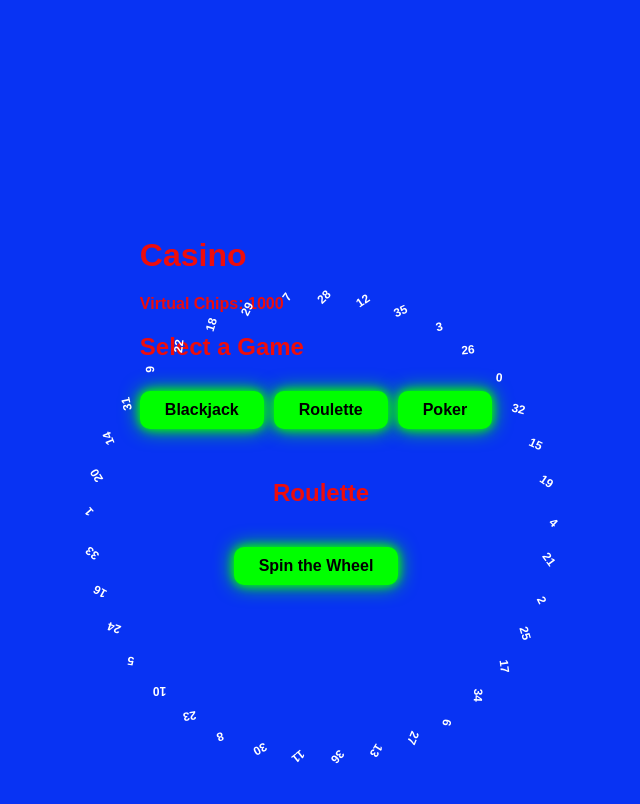
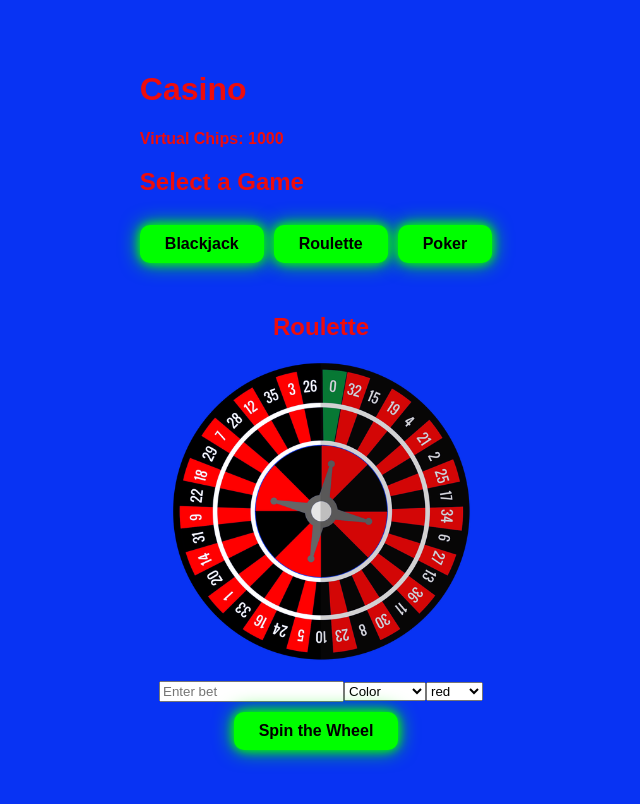
Before and after one commit to l3ofspades/Casino-Simulator, a React (Vite) app in the folder casino-simulation/: page /blackjack in a window 1280 px wide. Both pictures are taken after a click on the button "Roulette". Shown: the top 804 px of the page, without its empty margins (319-959 px from the left). Built offline with nearby package versions, Linux system fonts and the light colour scheme.

Commit message:
Roulette Complete

```diff
--- a/casino-simulation/src/components/Game.jsx
+++ b/casino-simulation/src/components/Game.jsx
@@ -18,9 +18,10 @@ function Game() {
       <GameSelector onGameSelect={setSelectedGame} />
 
 
-      {selectedGame === 'blackjack' && <Blackjack />}
-      {selectedGame === 'roulette' && <Roulette />}
-     {selectedGame === 'poker' && <Poker />}
+      {selectedGame === 'blackjack' && <Blackjack chips={chips} setChips={setChips} />}
+      {selectedGame === 'roulette' && <Roulette chips={chips} setChips={setChips} />}
+      {selectedGame === 'poker' && <Poker chips={chips} setChips={setChips} />}
+
 
 
  </div>
--- a/casino-simulation/src/components/Roulette.jsx
+++ b/casino-simulation/src/components/Roulette.jsx
@@ -1,5 +1,6 @@
 import React, { useState } from 'react';
 import './Roulette.css';
+
 const numbers = [
   { number: 0, color: 'green' }, { number: 32, color: 'red' }, { number: 15, color: 'black' },
   { number: 19, color: 'red' }, { number: 4, color: 'black' }, { number: 21, color: 'red' },
@@ -16,15 +17,26 @@ const numbers = [
   { number: 26, color: 'black' },
 ];
 
-export default function Roulette() {
+export default function Roulette({ chips, setChips }) {
   const [angle, setAngle] = useState(0);
   const [spinning, setSpinning] = useState(false);
   const [result, setResult] = useState(null);
+  const [bet, setBet] = useState('');
+  const [betType, setBetType] = useState('color'); // color, number, evenodd, lowhigh
+  const [choice, setChoice] = useState('red');
+  const [message, setMessage] = useState('');
 
   const spinWheel = () => {
-    if (spinning) return;
+    const betAmount = parseInt(bet);
+    if (!betAmount || betAmount <= 0 || betAmount > chips) {
+      setMessage('Please place a valid bet.');
+      return;
+    }
 
     const randomIndex = Math.floor(Math.random() * numbers.length);
+    const landedNumber = numbers[randomIndex];
+
+    // Spin animation
     const segmentAngle = 360 / numbers.length;
     const spins = 5;
     const newAngle = 360 * spins + randomIndex * segmentAngle + segmentAngle / 2;
@@ -33,45 +45,90 @@ export default function Roulette() {
     setAngle(newAngle);
 
     setTimeout(() => {
-      setResult(numbers[randomIndex]);
+      setResult(landedNumber);
+
+      let winnings = 0
+      switch (betType) {
+        case 'color':
+          if (choice === landedNumber.color) winnings = choice === 'green' ? betAmount * 14 : betAmount * 2;
+          break;
+          case 'number':
+            if (parseInt(choice) === landedNumber.number) winnings = betAmount * 36;
+            break;
+            case 'evenodd':
+              if(choice === 'even' && landedNumber.number !== 0 && landedNumber.number % 2 === 0) winnings = betAmount * 2;
+              if(choice=== 'odd' && landedNumber.number % 2 === 1) winnings = betAmount * 2;
+              break;
+              case 'lowhigh':
+                if (choice === 'low' && landedNumber.number >= 1 && landedNumber.number <= 18) winnings = betAmount * 3;
+                if  (choice === 'high' && landedNumber.number >= 19 && landedNumber.number <= 36) winnings = betAmount * 3;
+            break;
+      }
+
+      if (winnings > 0) {
+        setChips(chips + winnings);
+        setMessage(`You WON! Landed on ${landedNumber.color} (${landedNumber.number}). You earned ${winnings} chips.`);
+      } else {
+        setChips(chips - betAmount);
+        setMessage(`You lost. Landed on ${landedNumber.color} (${landedNumber.number}).`);
+      }
+
       setSpinning(false);
     }, 5000);
   };
 
-  const segmentAngle = 360 / numbers.length;
+
+  let choiceOptions = [];
+  if (betType === 'color') choiceOptions = ['red', 'black', 'green'];
+  if (betType === 'number') choiceOptions = numbers.map(n => n.number.toString());
+  if (betType === 'evenodd') choiceOptions = ['even', 'odd'];
+  if (betType === 'lowhigh') choiceOptions = ['low', 'high'];
 
   return (
     <div className="roulette-container">
       <h2>Roulette</h2>
 
-
-      <div className="roulette-wheel" style={{ transform: `rotate(${angle}deg)`, transition: 'transform 5s cubic-bezier(0.33, 1, 0.68, 1)' }}>
-        {numbers.map((num, index) => (
-          <div
-            key={index}
-            className={`roulette-segment ${num.color}`}
-            style={{
-              transform: `rotate(${index * segmentAngle}deg) skewY(-60deg)`,
-            }}
-          >
-            <div
-              style={{
-                transform: `skewY(60deg) rotate(${segmentAngle / 2}deg) translateY(-50%)`,
-                color: 'white',
-                fontWeight: 'bold',
-                fontSize: '12px',
-              }}
-            >
-              {num.number}
-            </div>
-          </div>
-        ))}
+      <div
+        className="roulette-wheel"
+        style={{
+          transform: `rotate(${angle}deg)`,
+          transition: 'transform 5s cubic-bezier(0.33, 1, 0.68, 1)',
+          width: '300px',
+          height: '300px',
+          margin: '0 auto',
+        }}
+      >
+        <img src="/Wheel.png" alt="Roulette Wheel" style={{ width: '100%', height: '100%' }} />
       </div>
 
-      <button onClick={spinWheel} disabled={spinning} style={{ marginTop: '20px' }}>
+      <div style={{ marginTop: '20px' }}>
+        <input
+          type="number"
+          placeholder="Enter bet"
+          value={bet}
+          onChange={(e) => setBet(e.target.value)}
+          disabled={spinning}
+        />
+
+        <select value={betType} onChange={(e) => setBetType(e.target.value)} disabled={spinning}>
+          <option value="color">Color</option>
+          <option value="number">Number</option>
+          <option value="evenodd">Even/Odd</option>
+          <option value="lowhigh">Low/High</option>
+        </select>
+
+        <select value={choice} onChange={(e) => setChoice(e.target.value)} disabled={spinning}>
+          {choiceOptions.map((opt, idx) => (
+            <option key={idx} value={opt}>{opt}</option>
+          ))}
+        </select>
+      </div>
+
+      <button onClick={spinWheel} disabled={spinning} style={{ marginTop: '10px' }}>
         {spinning ? 'Spinning...' : 'Spin the Wheel'}
       </button>
 
+      {message && <p style={{ marginTop: '15px', fontWeight: 'bold' }}>{message}</p>}
       {result && (
         <h3 style={{ marginTop: '20px', color: result.color }}>
           Result: {result.number} ({result.color})
```
Also changed, not shown: casino-simulation/public/Wheel.png (added).
